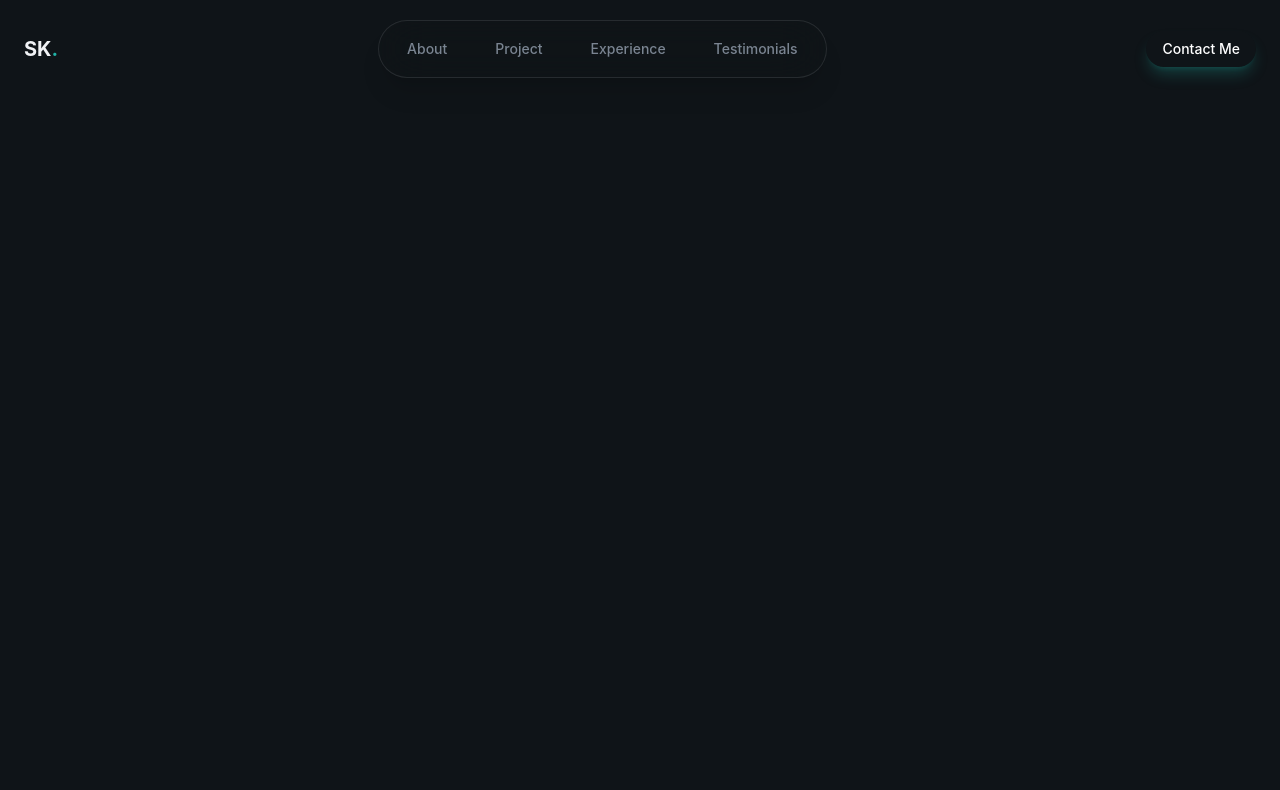
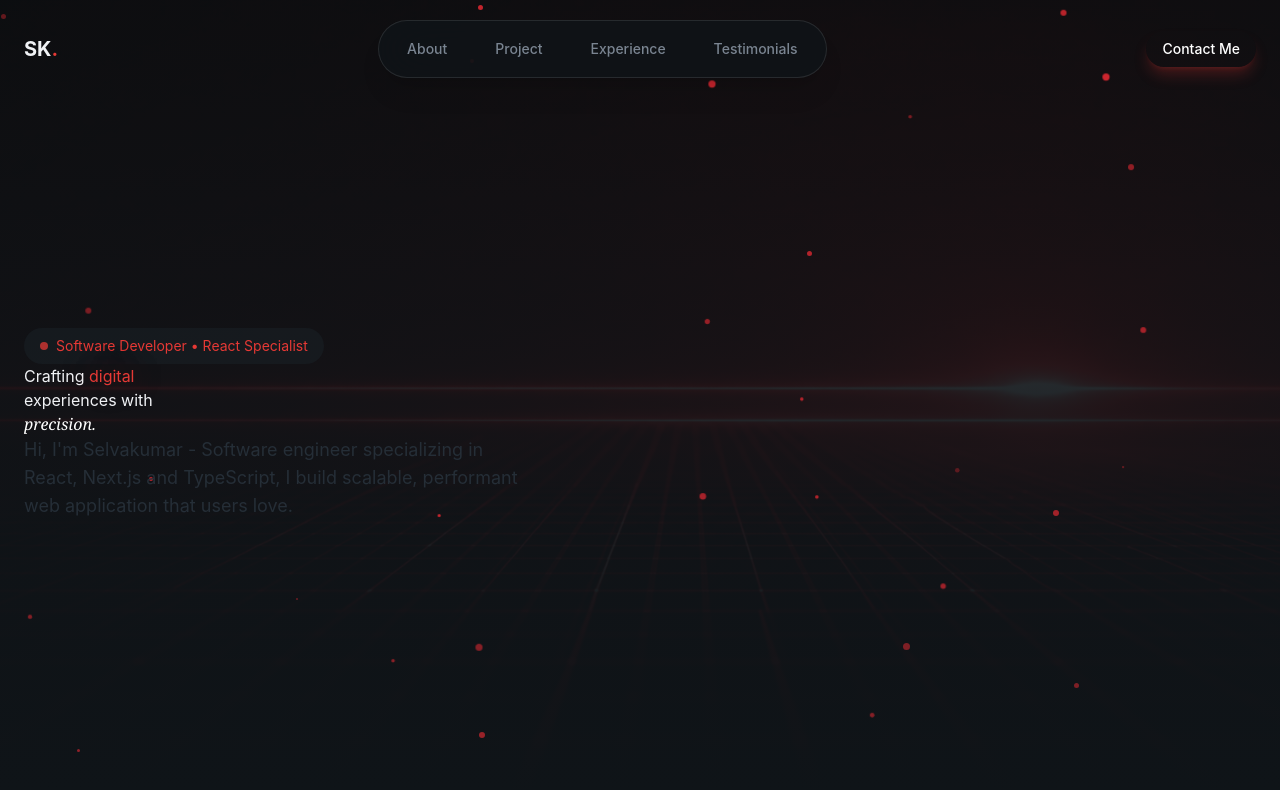
Before and after one commit to SelvakumarSelladurai/Selvakumar_Portfolio, a React (Vite) app: page / in a window 1280 px wide. Shown: the top 790 px of the page. Built offline with nearby package versions, Linux system fonts and the light colour scheme.

Commit message:
feat : set the bg and hero component

```diff
--- a/src/index.css
+++ b/src/index.css
@@ -6,7 +6,7 @@
 
   --color-card: #141a1f;
 
-  --color-primary: #20b2a6;
+  --color-primary: #E53935;
   --color-primary-foreground: #ffffff;
 
   --color-secondary: #1f2830;
@@ -45,6 +45,25 @@
     background-color: color-mix(in srgb, var(--color-surface) 50%, transparent);
     background-filter: blur(16px);
   }
+
+  .glass-strong {
+    background-color: color-mix(in srgb,
+        var(--color-surface) 80%,
+        transparent);
+
+    backdrop-filter: blur(24px);
+
+    border: 1px solid color-mix(in srgb,
+        var(--color-border) 60%,
+        transparent);
+  }
+
+  .glow-text {
+    text-shadow:
+      0 0 30px color-mix(in srgb,
+        var(--color-primary) 50%,
+        transparent);
+  }
 }
 
 @layer utilities {
@@ -62,6 +81,32 @@
     }
   }
 
+  @keyframes floating {
+    0% {
+      transform: translate3d(0, 0, 0) scale(1);
+    }
+
+    20% {
+      transform: translate3d(25px, -20px, 0) scale(1.2);
+    }
+
+    40% {
+      transform: translate3d(-20px, 15px, 0) scale(0.9);
+    }
+
+    60% {
+      transform: translate3d(18px, 28px, 0) scale(1.1);
+    }
+
+    80% {
+      transform: translate3d(-15px, -18px, 0) scale(0.95);
+    }
+
+    100% {
+      transform: translate3d(0, 0, 0) scale(1);
+    }
+  }
+
   .animate-fade-in {
     animation: fade-in;
   }
--- a/src/layout/Navbar.jsx
+++ b/src/layout/Navbar.jsx
@@ -13,7 +13,7 @@ const navLinks = [
 const Navbar = () => {
     const [isMobileMenuOpen, setIsMobileMenuOpen] = useState(false)
     return (
-        <header className="fixed top-0 left-0 right-0 bg-transparent py-5">
+        <header className="fixed top-0 left-0 right-0 bg-transparent py-5 z-50">
             <nav className="container mx-auto px-6 flex items-center justify-between">
                 <a href="#" className="text-xl font-bold tracking-light hover:text-primary">
                     SK<span className="text-primary">.</span>
--- a/src/sections/Hero.jsx
+++ b/src/sections/Hero.jsx
@@ -1,10 +1,84 @@
+import { useMemo } from "react";
+import backgroundImage from "../../public/bg-portfolio.png";
 
 const Hero = () => {
+    const dots = useMemo(
+        () =>
+            Array.from({ length: 30 }, (_, i) => ({
+                id: i,
+                left: Math.random() * 100,
+                top: Math.random() * 100,
+                size: Math.random() * 5 + 2,
+                duration: Math.random() * 15 + 15,
+                delay: Math.random() * 8,
+                opacity: Math.random() * 0.5 + 0.3,
+            })),
+        []
+    );
+
     return (
-        <div>
+        <section className="relative flex min-h-screen items-center overflow-hidden">
+            {/* Background */}
+            <div className="absolute inset-0">
+                <img
+                    src={backgroundImage}
+                    alt="Background"
+                    className="h-full w-full object-cover opacity-40"
+                />
 
-        </div>
-    )
-}
+                <div className="absolute inset-0 bg-gradient-to-b from-background/20 via-background/80 to-background" />
+            </div>
 
-export default Hero
+            {/* Floating Dots */}
+            <div className="pointer-events-none absolute inset-0 overflow-hidden">
+                {dots.map((dot) => (
+                    <span
+                        key={dot.id}
+                        className="absolute rounded-full bg-red-500"
+                        style={{
+                            width: `${dot.size}px`,
+                            height: `${dot.size}px`,
+                            left: `${dot.left}%`,
+                            top: `${dot.top}%`,
+                            opacity: dot.opacity,
+                            animation: `floating ${dot.duration}s ease-in-out infinite`,
+                            animationDelay: `${dot.delay}s`,
+                        }}
+                    />
+                ))}
+            </div>
+
+            {/* Content */}
+            <div className="container relative z-10 mx-auto px-6 pt-32 pb-20">
+                <div className="grid items-center gap-12 lg:grid-cols-2">
+                    <div className="space-y-8">
+                        <div className="animate-fade-in">
+                            <span className="glass inline-flex items-center gap-2 rounded-full px-4 py-2 text-sm text-primary">
+                                <span className="h-2 w-2 rounded-full bg-primary animate-pulse" />
+                                Software Developer • React Specialist
+                            </span>
+
+                            <div>
+                                <h1>
+                                    Crafting <span className="text-primary glow-text">digital</span>
+                                    <br />
+                                    experiences with
+                                    <br />
+                                    <span className="font-serif italic font-normal text-white">
+                                        precision.
+                                    </span>
+                                </h1>
+                            </div>
+                            <p className="text-lg text-muted -foreground max-w-lg">
+                                Hi, I'm Selvakumar - Software engineer specializing in React, Next.js and TypeScript, I build scalable, performant web application that users love.
+                            </p>
+
+                        </div>
+                    </div>
+                </div>
+            </div>
+        </section>
+    );
+};
+
+export default Hero;
```
